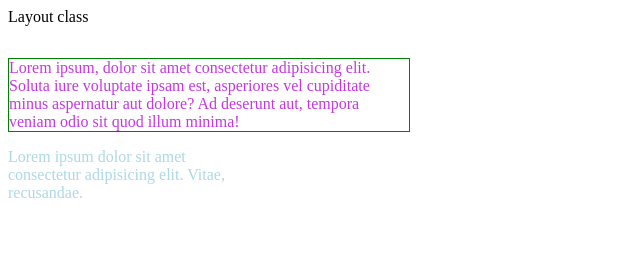
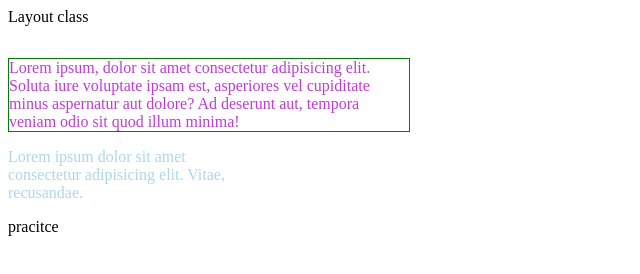
Before and after one commit to OBazan24/practice-layouts, a plain HTML site: page index.html in a window 1280 px wide. Shown: the full height of the page, 0-640 px from the left. Drawn offline with Linux system fonts and the light colour scheme.

Commit message:
second commit

```diff
--- a/index.html
+++ b/index.html
@@ -31,7 +31,7 @@
 
 
 </div>
-
+<p>pracitce</p>
 
 </body>
 </html>
```
